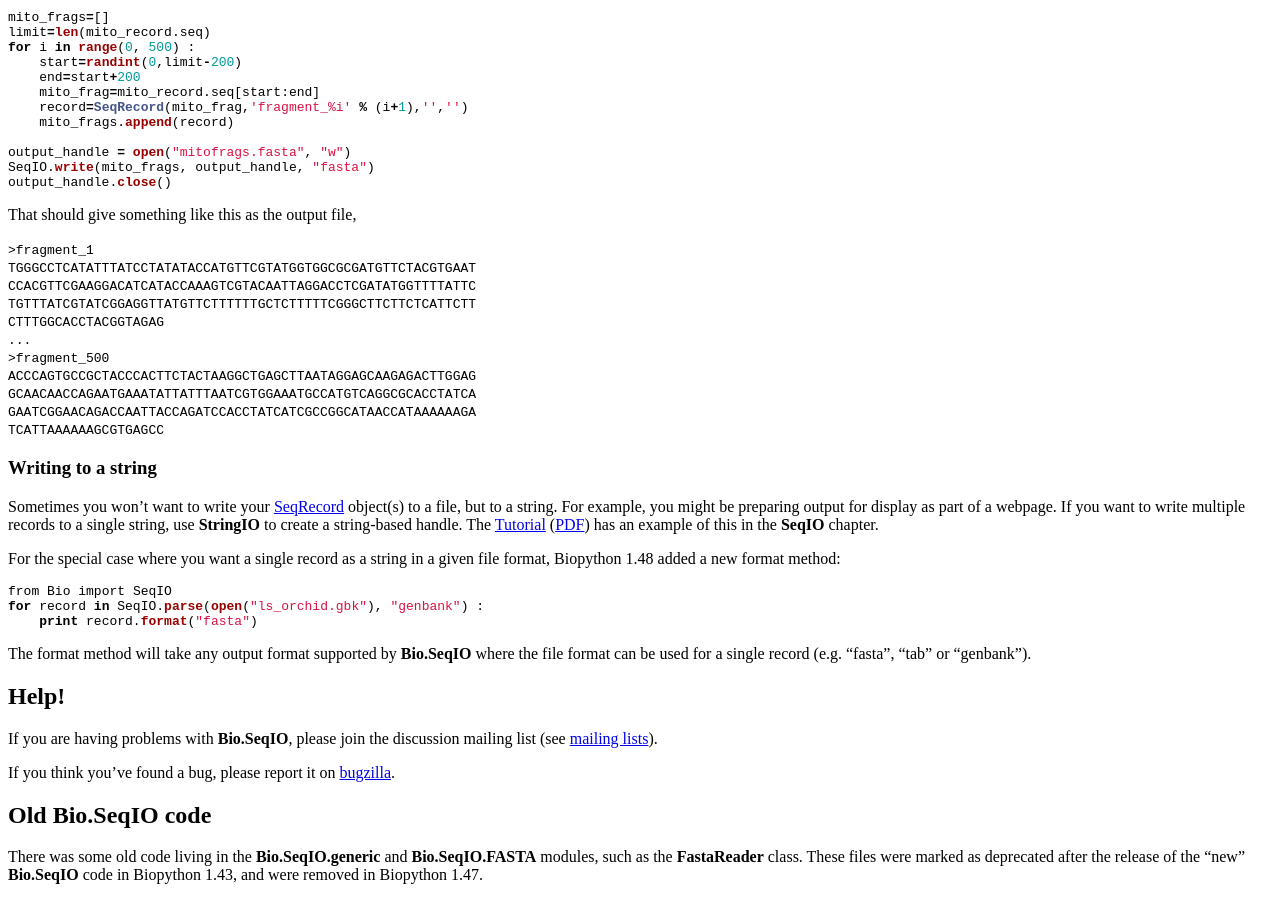
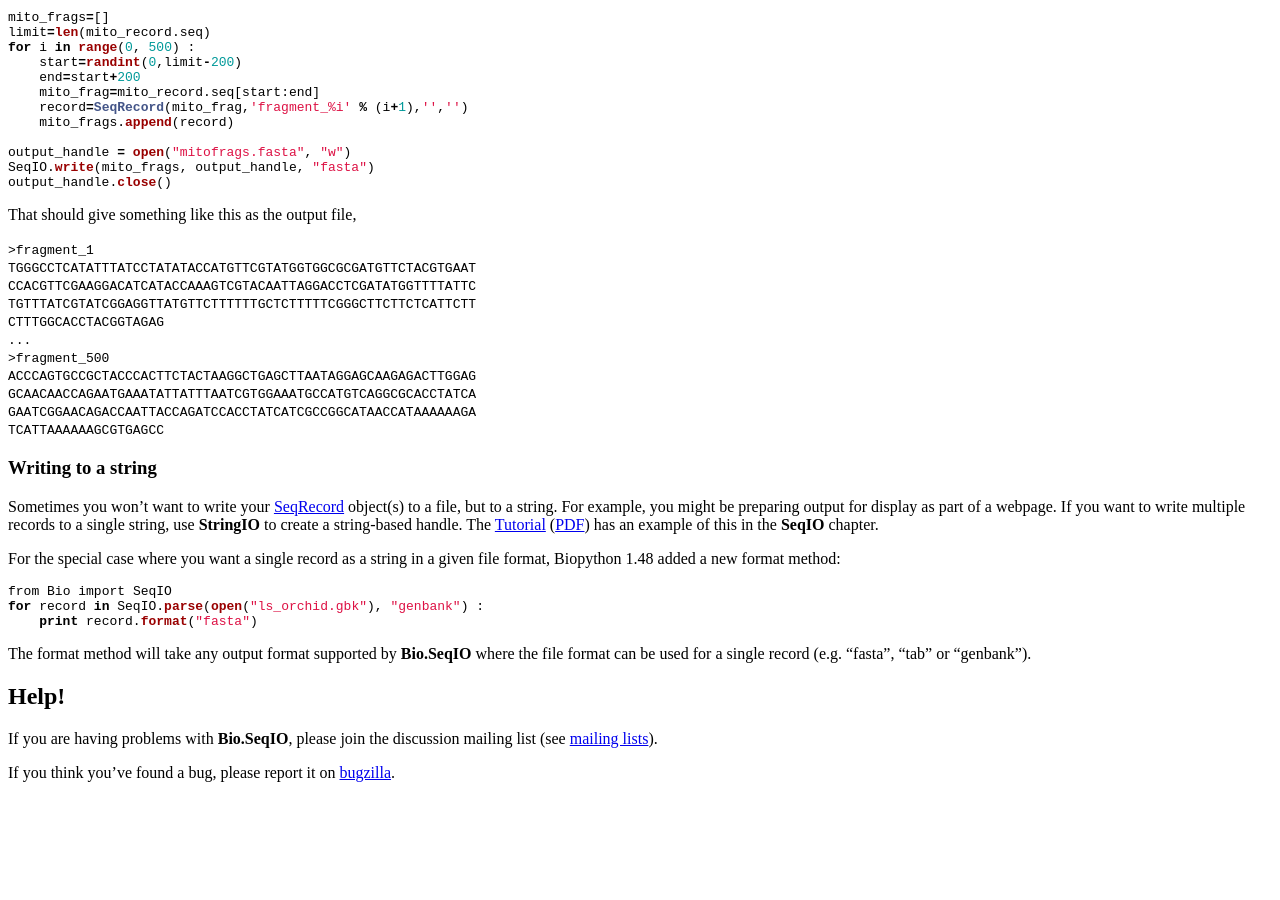
Before and after one commit to biopython/biopython.github.io, a Jekyll site: the page built from wiki/SeqIO.md, in a window 1280 px wide and 900 px high, scrolled down 5107 px. Built offline with Jekyll 4.4.1, drawn with Linux system fonts in a browser that asks for light colours; after the commit the page ends 5905 px from its top, so only the background shows below that.

Commit message:
Don't need the section about the old Bio.SeqIO code

```diff
--- a/wiki/SeqIO.md
+++ b/wiki/SeqIO.md
@@ -488,12 +486,3 @@ discussion mailing list (see [mailing lists](mailing_lists "wikilink")).
 
 If you think you've found a bug, please report it on
 [bugzilla](http://bugzilla.open-bio.org/).
-
-Old Bio.SeqIO code
-------------------
-
-There was some old code living in the **Bio.SeqIO.generic** and
-**Bio.SeqIO.FASTA** modules, such as the **FastaReader** class. These
-files were marked as deprecated after the release of the "new"
-**Bio.SeqIO** code in Biopython 1.43, and were removed in Biopython
-1.47.
```
Also changed, not shown: other parts of wiki/SeqIO.md (+0 -2 lines), 1 other file.
